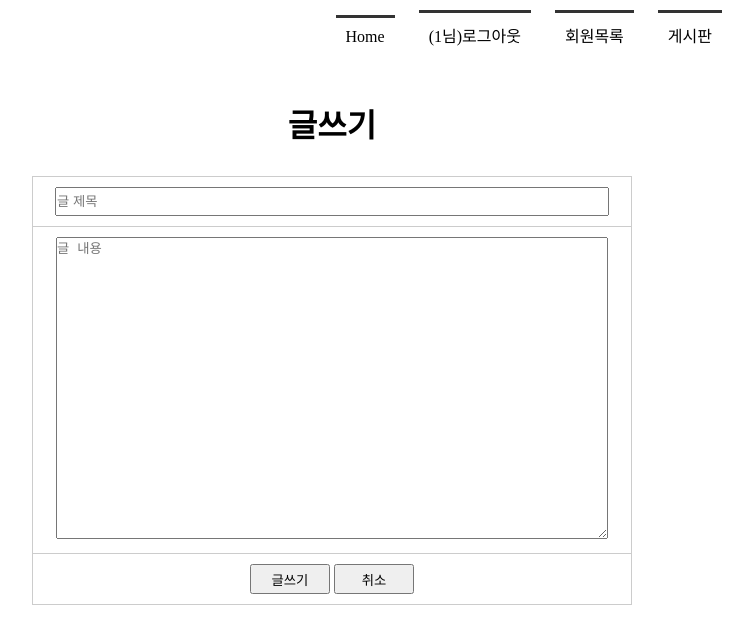
After one commit to kiyongee2/member, a Flask app: page /writing/ in a window 1280 px wide. The commit adds this page. Shown: the top 644 px of the page, without its empty margins (308-1061 px from the left). Run offline with Flask 2, Linux system fonts and the light colour scheme; the visitor is signed in with stand-in values (Sample User, id 1).

Commit message:
게시판 구축

```diff
--- a/app.py
+++ b/app.py
@@ -150,14 +150,73 @@ def boardlist():
     return render_template('boardlist.html', rs = rs)
 
 # 게시글 상세 페이지
-@app.route('/board_view/<int:id>/')
-def board_view(id):
+@app.route('/board_view/<int:bno>/')
+def board_view(bno):
     conn = getconn()
     cur = conn.cursor()
-    sql = "SELECT * FROM board WHERE bno = '%s'" % (id)
+    sql = "SELECT * FROM board WHERE bno = '%s'" % (bno)
     cur.execute(sql)
     rs = cur.fetchone()
     conn.close()
     return render_template('board_view.html', rs=rs)
 
+# 게시글 쓰기
+@app.route('/writing/', methods = ['GET', 'POST'])
+def writing():
+    if request.method == "POST":
+        # 데이터를 넘겨 받음
+        title = request.form['title']
+        content = request.form['content']
+        mid = session.get('userID')   # 로그인한 mid(글쓴이)
+
+        # db 연동 처리
+        conn = getconn()
+        cur = conn.cursor()
+        sql = "INSERT INTO board(title, content, mid) " \
+              "VALUES ('%s', '%s', '%s')" % (title, content, mid)
+        cur.execute(sql)
+        conn.commit()
+        conn.close()
+        return redirect(url_for('boardlist'))
+    else:
+        return render_template('writing.html')
+
+# 게시글 삭제
+@app.route('/board_del/<int:bno>/')
+def board_del(bno):
+    conn = getconn()
+    cur = conn.cursor()
+    sql = "DELETE FROM board WHERE bno = '%s'" % (bno)
+    cur.execute(sql)
+    conn.commit()
+    conn.close()
+    return redirect(url_for('boardlist'))
+
+# 게시글 수정
+@app.route('/board_edit/<int:bno>/', methods = ['GET', 'POST'])
+def board_edit(bno):
+    if request.method == "POST":
+        # 데이터 전달 받기
+        title = request.form['title']
+        content = request.form['content']
+        mid = session.get('userID')
+
+        # db 연동
+        conn = getconn()
+        cur = conn.cursor()
+        sql = "UPDATE board SET title='%s', content='%s', mid='%s' " \
+              "WHERE bno='%s'" % (title, content, mid, bno)
+        cur.execute(sql)
+        conn.commit()
+        conn.close()
+        return redirect(url_for('board_view', bno=bno))
+    else:
+        conn = getconn()
+        cur = conn.cursor()
+        sql = "SELECT * FROM board WHERE bno = '%s'" % (bno)
+        cur.execute(sql)
+        rs = cur.fetchone()
+        conn.close()
+        return render_template('board_edit.html', rs=rs)
+
 app.run(debug=True)
--- /dev/null
+++ b/static/checkWriting.js
@@ -0,0 +1,20 @@
+// 글쓰기 유효성 검사
+function checkWriting(){
+    let form = document.writeForm;
+    let title = form.title.value;
+    let content = form.content.value;
+
+    if(title == ""){
+        alert('제목은 필수 항목입니다.');
+        form.title.focus()  //커서를 위치로 보냄
+        return false
+    }
+    else if(content == ""){
+        alert('내용은 필수 항목입니다.');
+        form.content.focus()
+        return false
+    }
+    else{
+        form.submit();  // 폼 데이터 전송
+    }
+}
--- a/static/style.css
+++ b/static/style.css
@@ -52,11 +52,28 @@ section .tbl_edit input[type="submit"]{width: 70px; height:30px;}
 section .tbl_edit input[type="reset"]{width: 70px; height:30px;}
 
 /* boardlist 스타일 */
-section .btn_write{padding: 10px; text-align: right; margin: 10px 180px;}
-section .btn_write input{width: 100px; height: 30px;}
-
+section .tbl_board{width: 700px;}
+section .tbl_board th{background: #eee;}
+section .tbl_board a{text-decoration: none; color: #000;}
+section .tbl_board td:nth-child(2){text-align: left; padding-left: 20px}
+section .btn_write{text-align: right; margin: 20px 150px;}
+section .btn_write input{width: 100px; height: 40px;}
 
 /* board_view 스타일 */
 section .tbl_bo_view{width: 600px;}
 section .tbl_bo_view input{width: 550px; height: 25px}
 section .tbl_bo_view textarea{width: 550px; height: 300px}
+
+/* writing 스타일 */
+section .writing{width: 600px; margin: 0 auto;}
+section .writing textarea{width: 550px; height: 300px;}
+section .writing input{width: 550px; height: 25px;}
+section .writing input[type="button"]{width: 80px; height: 30px;}
+section .writing input[type="reset"]{width: 80px; height: 30px;}
+
+/* board_edit 스타일 */
+section .tbl_bo_edit{width: 600px;}
+section .tbl_bo_edit textarea{width: 550px; height: 300px}
+section .tbl_bo_edit input{width: 550px; height: 25px}
+section .tbl_bo_edit input[type='submit']{width: 80px; height: 30px;}
+section .tbl_bo_edit input[type='reset']{width: 80px; height: 30px;}
--- a/tbl_member.py
+++ b/tbl_member.py
@@ -58,4 +58,4 @@ def delete_member():
 #create_table()
 # insert_member()
 #delete_member()
-#select_member()
+select_member()
--- a/templates/boardlist.html
+++ b/templates/boardlist.html
@@ -10,21 +10,21 @@
         {% include 'navbar.html' %}
         <section>
             <h1>게시글 목록</h1>
-            <table>
+            <table class="tbl_board">
                 <tr>
                     <th>글번호</th><th>제목</th><th>작성일</th><th>글쓴이</th>
                 </tr>
                 {% for i in rs %}
                 <tr>
                     <td>{{ i[0] }}</td>
-                    <td><a href="{{ url_for('board_view', id=i[0]) }}">{{ i[1] }}</a></td>
+                    <td><a href="{{ url_for('board_view', bno=i[0]) }}">{{ i[1] }}</a></td>
                     <td>{{ i[3] }}</td>
                     <td>{{ i[4] }}</td>
                 </tr>
                 {% endfor %}
             </table>
             <div class="btn_write">
-                <input type="submit" value="글쓰기">
+                <a href="{{ url_for('writing') }}">글쓰기</a>
             </div>
         </section>
     </div>
--- /dev/null
+++ b/templates/writing.html
@@ -0,0 +1,44 @@
+<!DOCTYPE html>
+<html lang="en">
+<head>
+    <meta charset="UTF-8">
+    <title>글쓰기 폼</title>
+    <link rel="stylesheet" href="{{ url_for('static', filename='style.css') }}">
+    <script src="{{ url_for('static', filename='checkWriting.js') }}"></script>
+</head>
+<body>
+    <div id="container">
+        {% include 'navbar.html' %}
+        {% if not session['userID'] %}  <!-- 로그인 되지 않았다면 -->
+        <script>
+            alert("로그인이 필요합니다");
+            location.href = '/login/';  //url 주소로 이동
+        </script>
+        {% endif %}
+        <section>
+            <h1>글쓰기</h1>
+            <form action="" method="post" class="writing" name="writeForm">
+                <table>
+                    <tr>
+                        <td>
+                            <input type="text" name="title" placeholder="글 제목">
+                        </td>
+                    </tr>
+                    <tr>
+                        <td>
+                            <textarea name="content" placeholder="글 내용"></textarea>
+                        </td>
+                    </tr>
+                    <tr>
+                        <td>
+                            <input type="button" value="글쓰기" onclick="checkWriting()">
+<!--                            <input type="submit" value="글쓰기">-->
+                            <input type="reset" value="취소">
+                        </td>
+                    </tr>
+                </table>
+            </form>
+        </section>
+    </div>
+</body>
+</html>
```
Also changed, not shown: templates/board_edit.html (added, +43 -0 lines), templates/board_view.html (+12 -2 lines), members.db, 1 other file.
